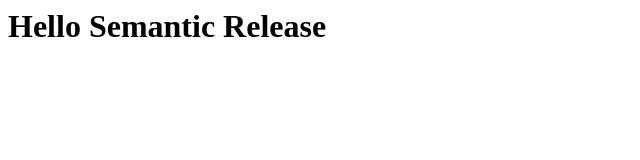
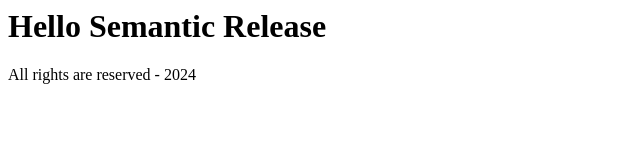
Before and after one commit to sahand291/semantic-release-gitlab, a website: page index.html in a window 1280 px wide. Shown: the whole page, without its empty margins (0-640 px from the left). Drawn offline with Linux system fonts and the light colour scheme.

Commit message:
feat(index): add footer section

```diff
--- a/index.html
+++ b/index.html
@@ -8,6 +8,9 @@
 		</header>
 		<main>
 		</main>
+		<footer>
+			All rights are reserved - 2024
+		</footer>
 
 	</body>
 </html>
```
